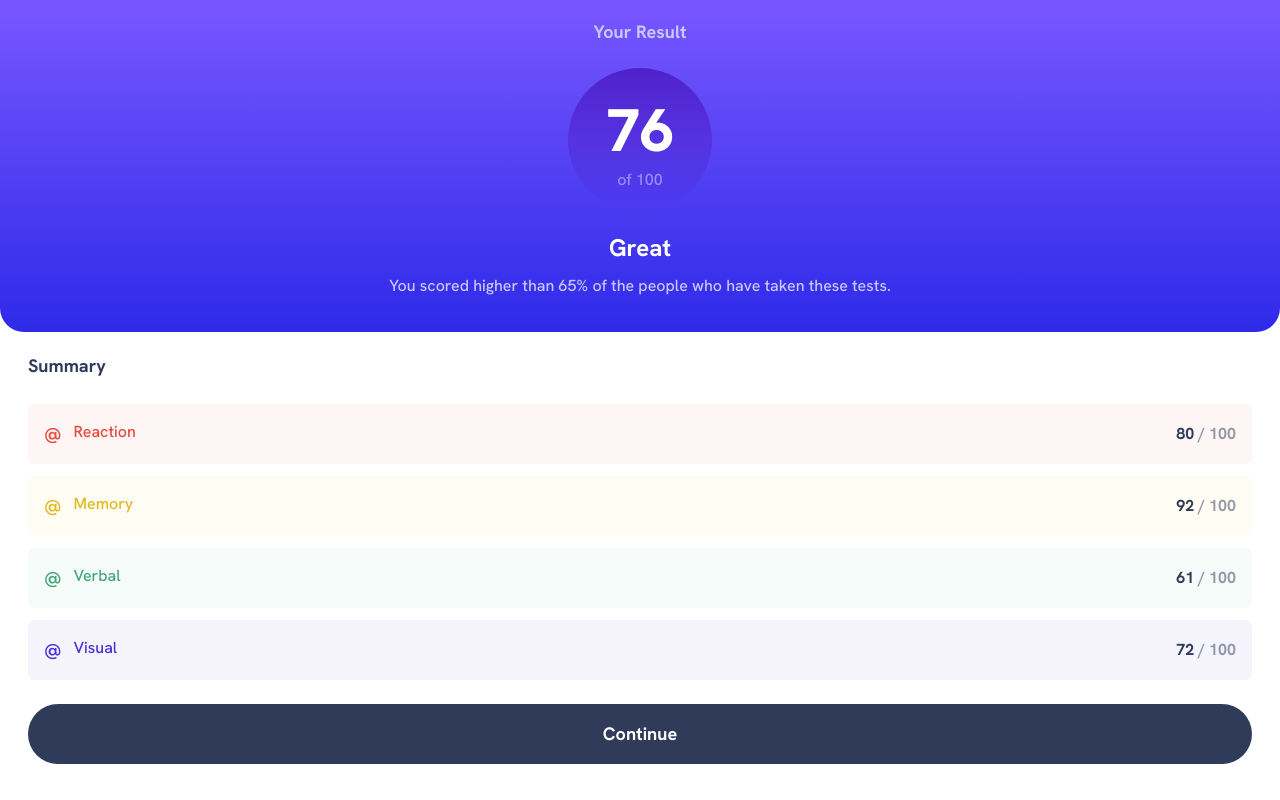
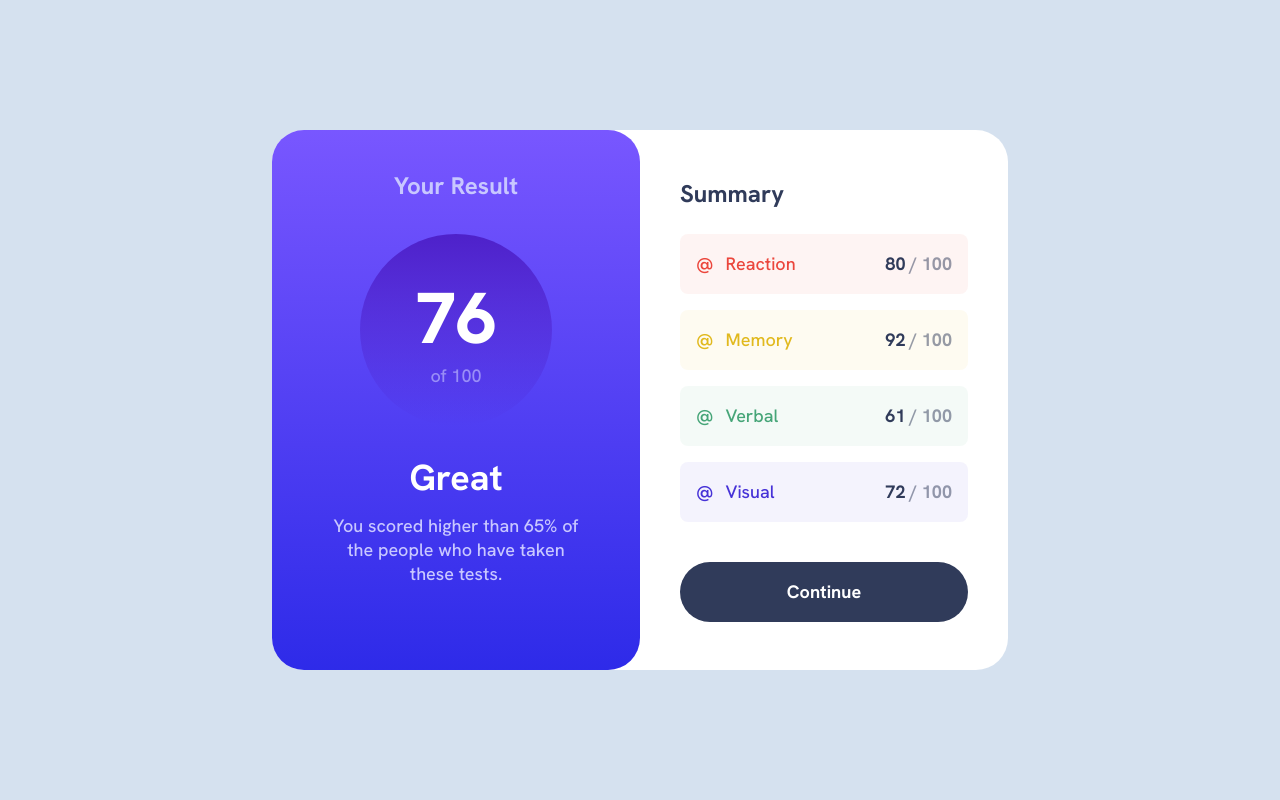
Before and after one commit to VesaMalaska/results-summary, a React (Vite) app: page / in a window 1280 px wide. Built offline with nearby package versions, Linux system fonts and the light colour scheme.

Commit message:
finished styles for desktop screen

```diff
--- a/src/components/AreaResultRow.jsx
+++ b/src/components/AreaResultRow.jsx
@@ -19,7 +19,9 @@ export default function AreaResultRow({ field, score }) {
             gap-3
             rounded-md
             p-4
-        `} style={{backgroundColor: 'rgba(' + colorRgb + ', 0.05)'}}>
+            sm:text-lg
+            sm:rounded-lg
+        `} style={{backgroundColor: 'rgba(' + colorRgb + ', 0.06)'}}>
             <div className="flex gap-3" style={{color: 'rgb(' + colorRgb + ')'}}>
                 <span className='text-xl'>@</span>
                 <span>{field}</span>
--- a/src/components/Card.jsx
+++ b/src/components/Card.jsx
@@ -10,6 +10,11 @@ export default function Card() {
             flex
             flex-col
             font-primary
+            sm:flex-row
+            sm:min-h-fit
+            sm:max-w-[46rem]
+            sm:overflow-hidden
+            sm:rounded-4xl
         ">
             <ResultsOverview />
             <ResultsStats />
--- a/src/components/Overlay.jsx
+++ b/src/components/Overlay.jsx
@@ -2,7 +2,10 @@ import Card from "./Card";
 
 export default function Overlay() {
     return (
-        <div className="flex justify-center items-center min-h-screen bg-overlay-bg">
+        <div
+            className="flex justify-center items-center min-h-screen bg-overlay-bg"
+            style={{minHeight: "100svh"}}
+        >
             <Card />
         </div>
     );
--- a/src/components/ResultText.jsx
+++ b/src/components/ResultText.jsx
@@ -1,8 +1,10 @@
 export default function ResultText({ resultText }) {
     return (
         <div className="px-5">
-            <h3 className="text-white text-2xl leading-6 font-bold">{resultText.title}</h3>
-            <p className="py-4 text-light-lavender text-md leading-5">
+            <h3 className="text-white text-2xl leading-6 font-bold sm:text-4xl">
+                {resultText.title}
+            </h3>
+            <p className="py-4 text-light-lavender text-md leading-5 sm:text-lg sm:leading-6">
                 {resultText.text}
             </p>
         </div>
--- a/src/components/ResultsOverview.jsx
+++ b/src/components/ResultsOverview.jsx
@@ -32,8 +32,20 @@ export default function ResultsOverview() {
             gap-6
             rounded-b-3xl
             text-center
+            sm:w-1/2
+            sm:rounded-l-none
+            sm:rounded-r-4xl
+            sm:py-10
+            sm:px-8
+            sm:gap-8
         ">
-            <h2 className="text-lg leading-6 font-semibold text-light-lavender">Your Result</h2>
+            <h2 className="
+                text-lg
+                leading-6
+                font-semibold
+                text-light-lavender
+                sm:text-2xl
+            ">Your Result</h2>
             <ResultsOverviewScore totalScore={totalScore} />
             <ResultText resultText={resultText} />
         </div>
--- a/src/components/ResultsOverviewScore.jsx
+++ b/src/components/ResultsOverviewScore.jsx
@@ -13,9 +13,10 @@ export default function ResultsOverviewScore({ totalScore }) {
             rounded-full
             w-36
             aspect-square
+            sm:w-48
         ">
-            <div className="text-6xl text-white font-extrabold">{totalScore}</div>
-            <div className="text-md text-light-lavender opacity-60">of 100</div>
+            <div className="text-6xl text-white font-extrabold sm:text-7xl">{totalScore}</div>
+            <div className="text-md text-light-lavender opacity-60 sm:text-lg">of 100</div>
         </div>
     );
 }
--- a/src/components/ResultsStats.jsx
+++ b/src/components/ResultsStats.jsx
@@ -3,9 +3,19 @@ import { resultData } from "../utils/resultData";
 
 export default function ResultsStats() {
     return (
-        <div className="flex flex-col flex-grow gap-2 pt-5 pb-8 px-7">
-            <h3 className="text-lg font-bold text-dark-gray-blue">Summary</h3>
-            <div className="flex flex-col justify-around  py-4 gap-3">
+        <div className="
+            flex
+            flex-col
+            flex-grow
+            gap-2
+            pt-5
+            pb-8
+            px-7
+            sm:px-10
+            sm:py-12
+        ">
+            <h3 className="text-lg font-bold text-dark-gray-blue sm:text-2xl">Summary</h3>
+            <div className="flex flex-col justify-around  py-4 gap-3 sm:gap-4 sm:pb-8">
                 { resultData.map((resultSet, index) => {
                     return <AreaResultRow
                         key={index}
@@ -21,6 +31,10 @@ export default function ResultsStats() {
                 text-lg
                 font-bold
                 rounded-full
+                transition-colors
+                from-light-slate-blue
+                to-light-royal-blue
+                hover:bg-gradient-to-b
             ">Continue</button>
         </div>
     );
--- a/tailwind.config.cjs
+++ b/tailwind.config.cjs
@@ -23,6 +23,9 @@ module.exports = {
       },
       boxShadow: {
         'custom': '0 20px 50px -18px rgba(100, 100, 100, 0.2)',
+      },
+      borderRadius: {
+        '4xl': '2rem',
       }
     },
   },
```
